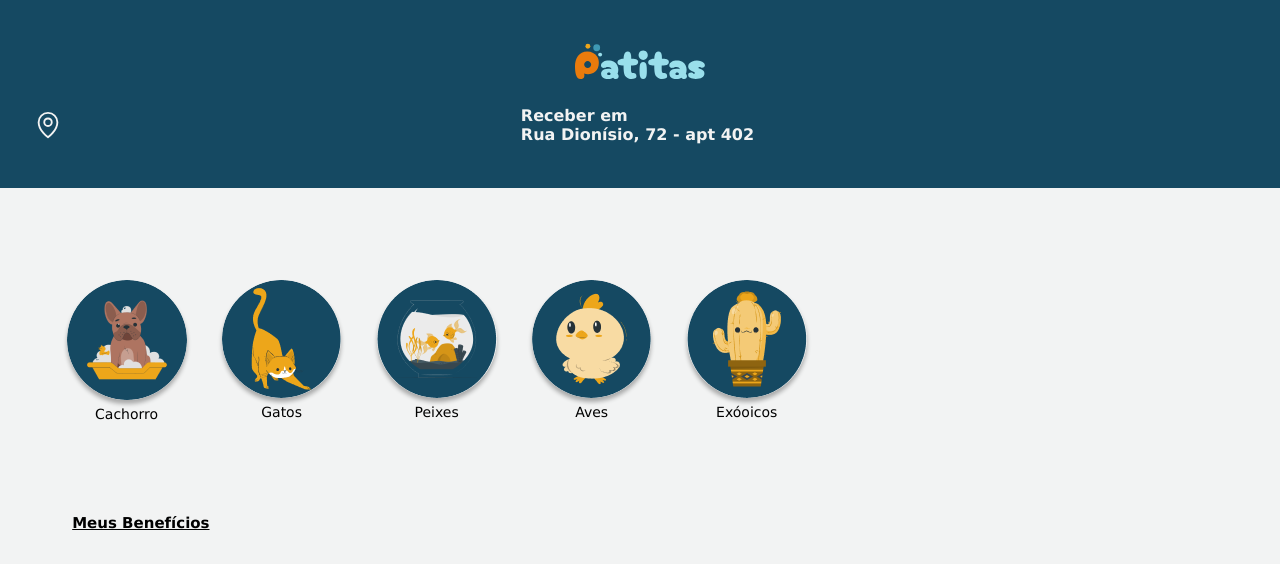
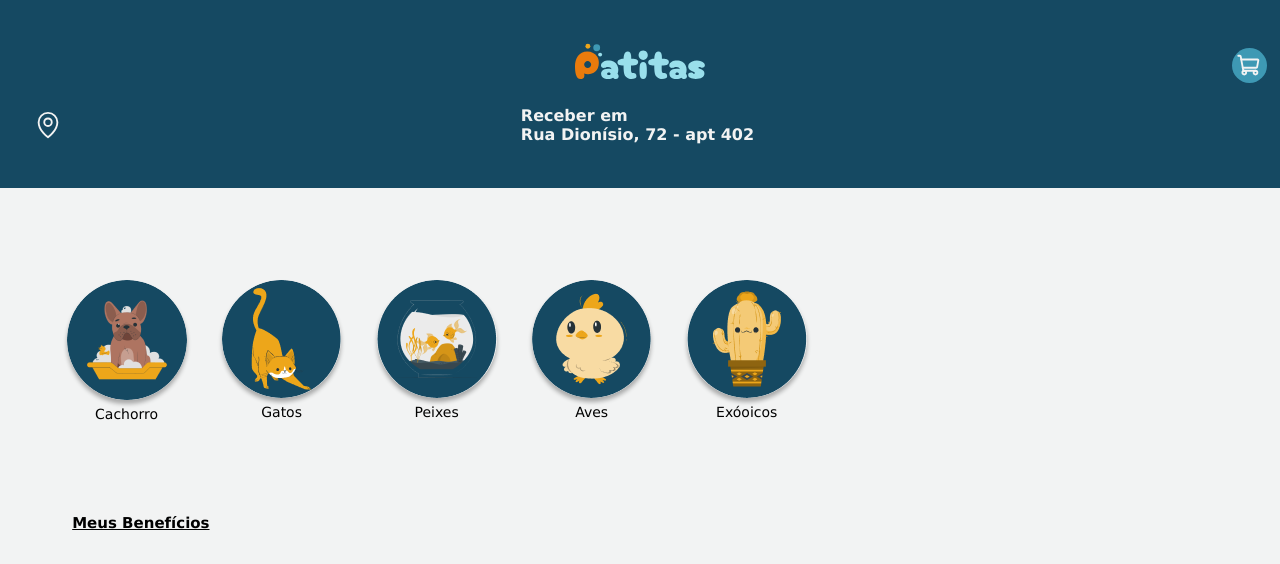
Before and after one commit to GbAraujoSouza/patitas, a React (Vite) app in the folder front/: page / in a window 1280 px wide. Shown: the top 564 px of the page. Built offline with nearby package versions, Linux system fonts and the light colour scheme; some icons are missing.

Commit message:
Icone de cart interativo

```diff
--- a/front/src/global/globalStyles.ts
+++ b/front/src/global/globalStyles.ts
@@ -6,6 +6,7 @@ export const globalColors = {
   white: '#F2F3F3',
   mostarda: '#EDA61A',
   darkOrange: '#E97B0C',
+  turquesa: '#3E99B4',
 };
 
 export const GlobalStyle = createGlobalStyle`
--- a/front/src/pages/Home/index.tsx
+++ b/front/src/pages/Home/index.tsx
@@ -1,4 +1,4 @@
-import { CarouselContainer, PageContainer, StyledH2, StyledH3 } from './style';
+import { Badge, CarouselContainer, CartIconLink, PageContainer, StyledH2, StyledH3 } from './style';
 import Header from '../../components/Header';
 import AnimalCategory from '../../components/AnimalCategory';
 import BenefitCard from '../../components/BenefitCard';
@@ -6,11 +6,18 @@ import ProductCard from '../../components/ProductCard';
 import NavBar from '../../components/NavBar';
 import productsStored from '../../constants/products.json';
 import { formatCurrency } from '../../utils/formatCurrency';
+import { useShoppingCart } from '../../context/ShoppingCartContext';
 
 const Home = () => {
+  const { cartQuantity } = useShoppingCart();
+
   return (
     <PageContainer>
       <Header showAddress userAddress="Rua Dionísio, 72 - apt 402"></Header>
+      <CartIconLink to={'/cart'}>
+        <img src="/src/assets/icons/icone-cart.svg" alt="" />
+        <Badge cartQuantity={cartQuantity}>{cartQuantity}</Badge>
+      </CartIconLink>
       <CarouselContainer>
         <AnimalCategory
           type="Cachorro"
--- a/front/src/pages/Home/style.tsx
+++ b/front/src/pages/Home/style.tsx
@@ -1,12 +1,17 @@
 import styled from 'styled-components';
 import { globalColors } from '../../global/globalStyles';
+import { Link } from 'react-router-dom';
 
-export const PageContainer = styled.div`
+interface BadgeProps {
+  cartQuantity: number;
+}
+
+export const PageContainer = styled.main`
   height: 100vh;
   background-color: ${globalColors.white};
 `;
 
-export const CarouselContainer = styled.div`
+export const CarouselContainer = styled.section`
   display: flex;
   flex-direction: row;
   gap: 3.1%;
@@ -30,3 +35,32 @@ export const StyledH2 = styled.h2`
   font-size: 1em;
   padding-left: 5.64%;
 `;
+
+export const CartIconLink = styled(Link)`
+  background-color: ${globalColors.turquesa};
+  width: 2.2rem;
+  height: 2.2rem;
+  color: ${globalColors.white};
+  border-radius: 50%;
+  display: flex;
+  justify-content: center;
+  align-items: center;
+  position: fixed;
+  top: 3rem;
+  right: 0.8rem;
+`;
+
+export const Badge = styled.span<BadgeProps>`
+  position: absolute;
+  top: 60%;
+  right: 0;
+  height: 1.3rem;
+  width: 1.3rem;
+  align-items: center;
+  justify-content: center;
+  border-radius: 100vw;
+  background-color: ${globalColors.darkOrange};
+  color: ${globalColors.white};
+  font-weight: bold;
+  display: ${(props) => (props.cartQuantity > 0 ? 'flex' : 'none')};
+`;
```
Also changed, not shown: front/src/assets/icons/icone-cart.svg (added).
